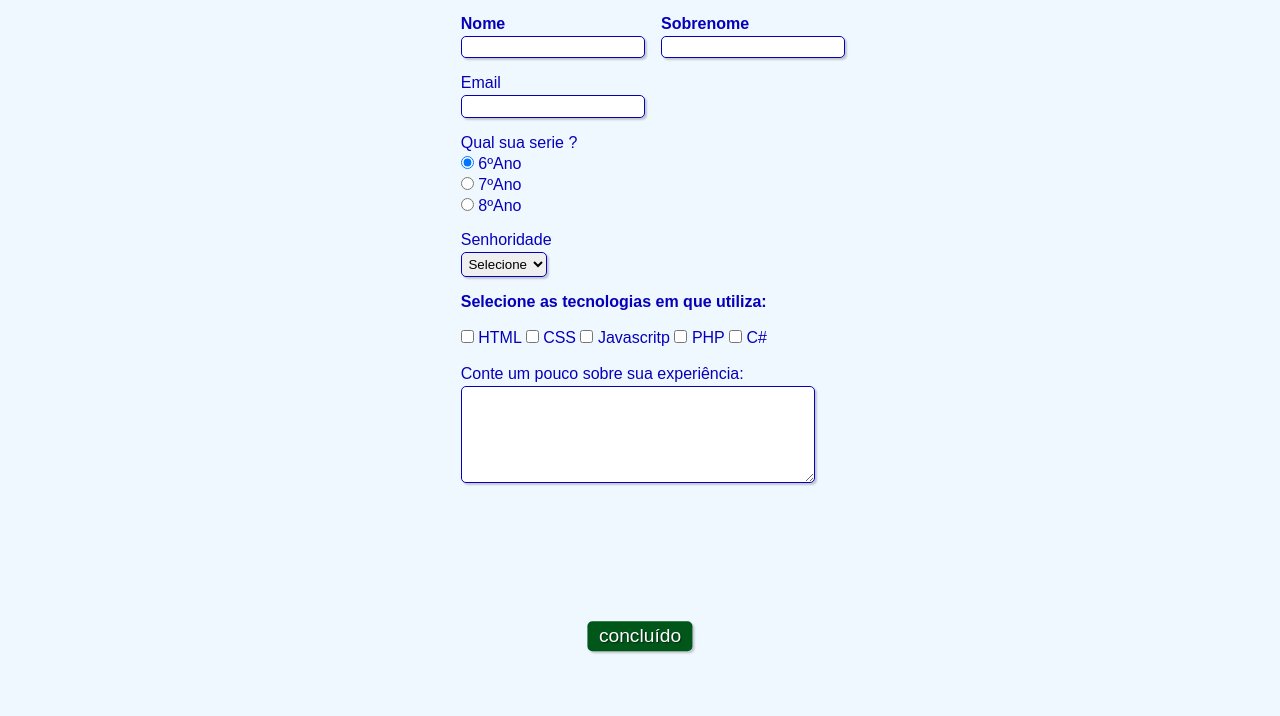
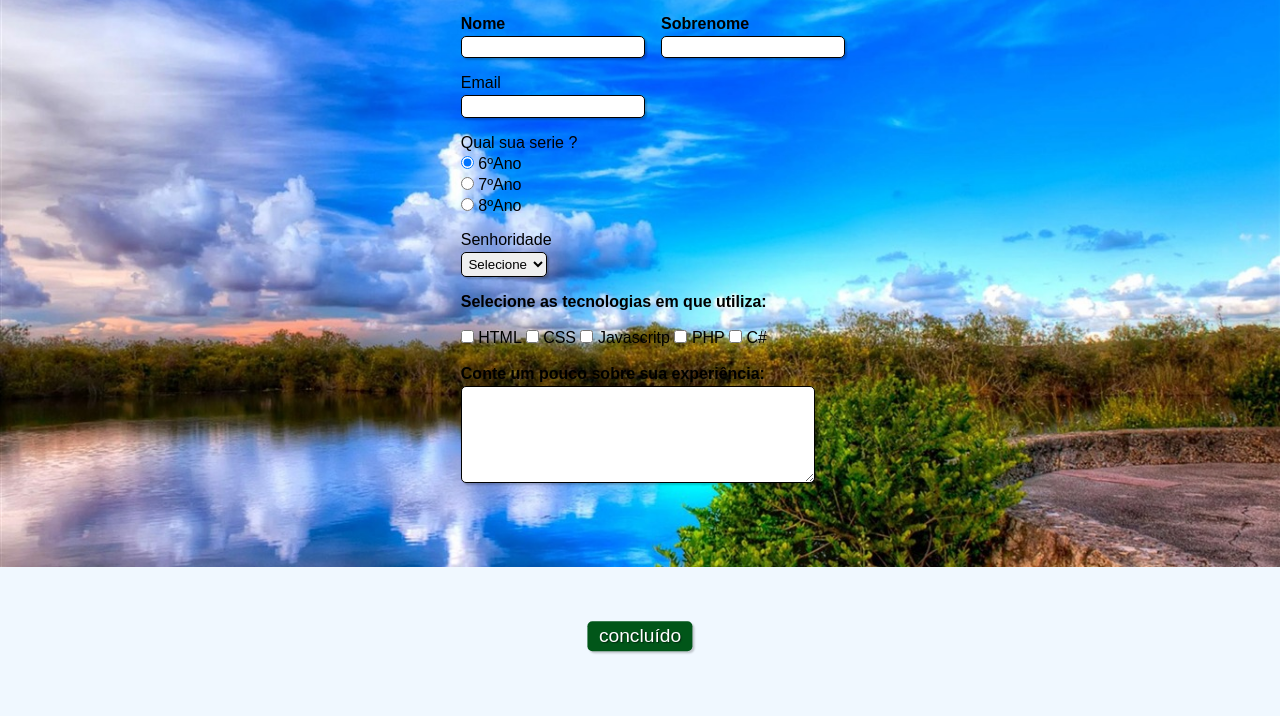
Before and after one commit to Erickgtn/Formulario, a plain HTML site: page index.html in a window 1280 px wide. Shown: the part 84-800 px from the top of the page. Drawn offline with Linux system fonts and the light colour scheme.

Commit message:
inserindo imagem de background

```diff
--- a/estilo.css
+++ b/estilo.css
@@ -16,10 +16,14 @@ fieldset{
     border: 0;
 }
 body{
+    background-image: url(../Formulario/natureza.jpg);
+    background-repeat: no-repeat;
+    background-size: cover;
+    background-position: center center;
     background-color: #f0f8ff;
     font-family: sans-serif;
     font-size: 1em;
-    color: #0600ba;
+    color: #000000;
     margin-left: 36%;
     margin-top: 2%;
     justify-content: center;
@@ -32,7 +36,7 @@ input,select,textarea,button{
 }
 .campo label{
     margin-bottom: 0.2em;
-    color:  #0600ba;
+    color:  #000000;
     display: block;
 }
 fieldset.grupo .campo{
@@ -41,7 +45,7 @@ fieldset.grupo .campo{
 }
 .campo input[type="text"], .campo input[type="email"], .campo select, .campo textarea{
     padding: 0.2em;
-    border: 1px solid #0600ba;
+    border: 1px solid #000000;
     box-shadow: 2px 2px 2px rgb(0,0,0,0.2);
     display: block;
 }
@@ -49,7 +53,9 @@ fieldset.grupo .campo{
 .campo select option{
     padding-left: 1em;
 }
-
+.exp{
+    color: #00ff00;
+}
 .campo input:focus, .campo select:focus textarea:focus{
     background: #e0e0f8;
 }
--- a/index.html
+++ b/index.html
@@ -65,7 +65,7 @@
             </fieldset>
             <div class="campo">
                 <br>
-                <label>Conte um pouco sobre sua experiência:</label>
+                <label class="exp"> <strong> Conte um pouco sobre sua experiência:</strong></label>
                 <textarea rows="6" style="width: 26em" id="experiencia" nome="experiencia"></textarea>
             </div>
             <button class="botao" type="submit">concluído</button>
```
Also changed, not shown: natureza.jpg (added), natureza2.jpg (added).
